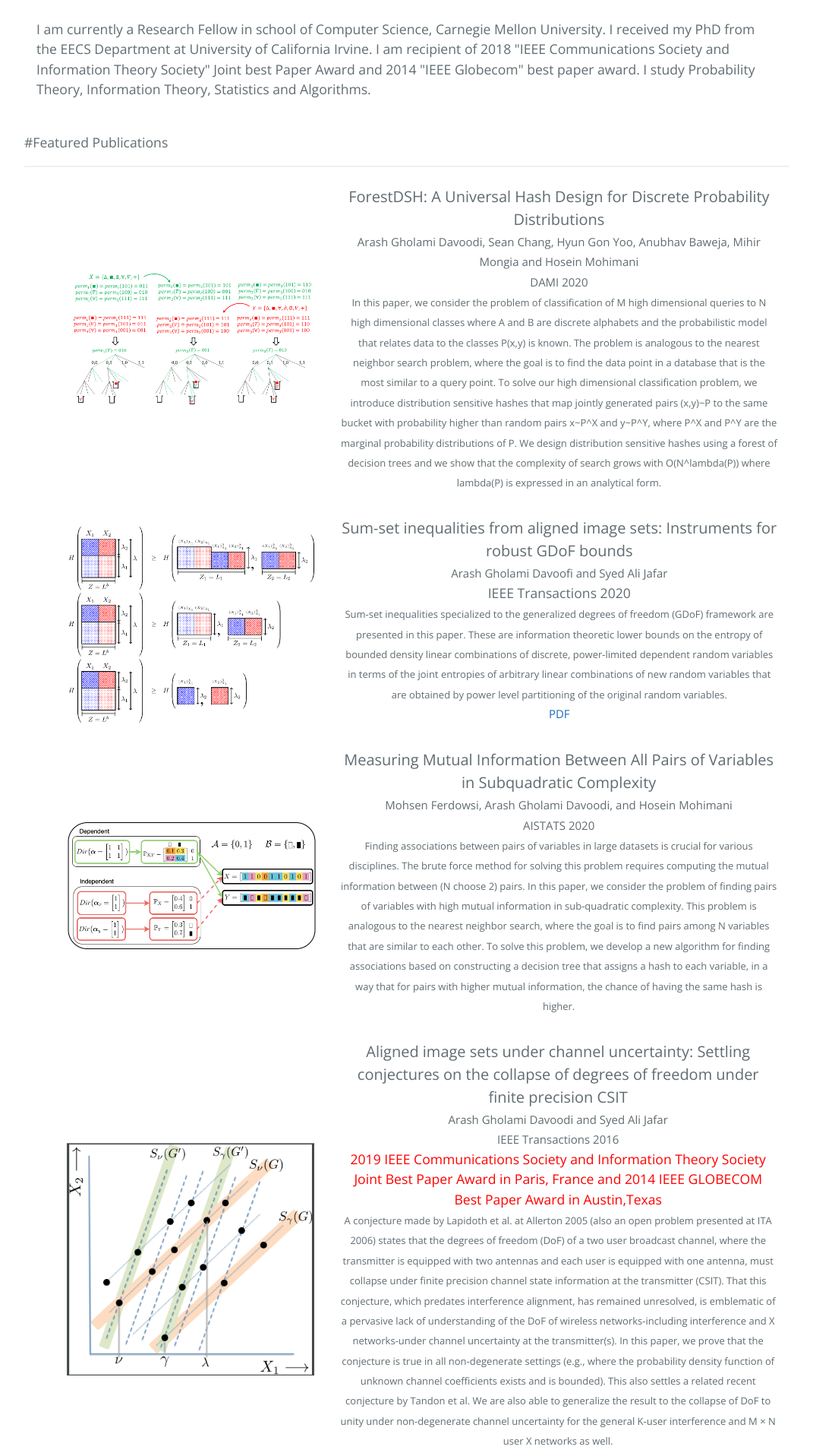
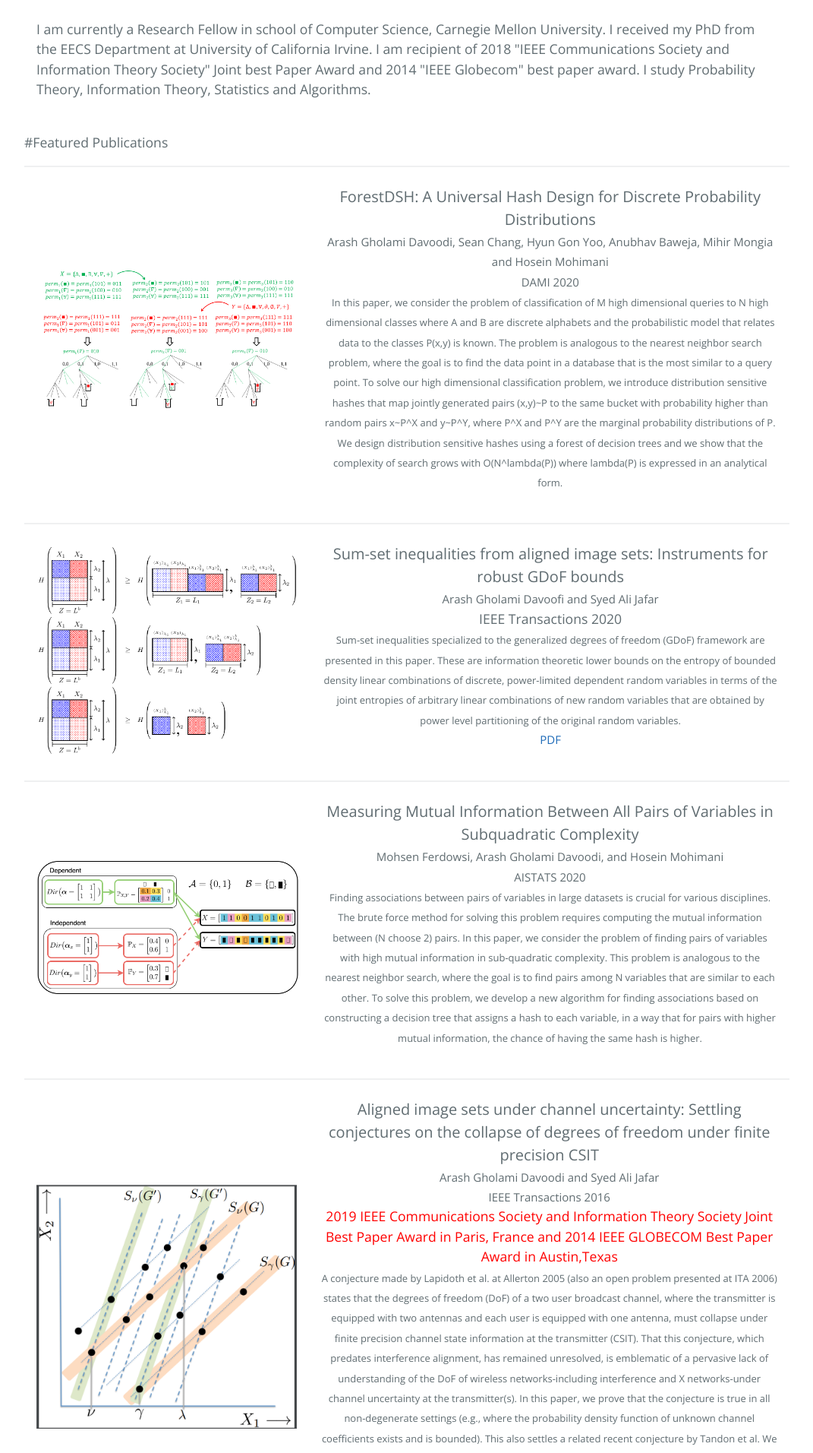
Before and after one commit to arashgholami/arashgholami.github.io, a Jekyll site: the page built from index.md, in a window 1280 px wide. Shown: the part 515-2427 px from the top of the page at 76% size, without its empty margins (104-1175 px from the left). Built offline with Jekyll 4.4.1, drawn with Linux system fonts in a browser that asks for light colours.

Commit message:
Update index.md

```diff
--- a/index.md
+++ b/index.md
@@ -17,10 +17,6 @@ layout: default
 
 #Featured Publications
 * * *
-
-<ul>
-
-
 
 <div class="menu-container noselect">
    <table class="content-table">
@@ -42,7 +38,7 @@ layout: default
       </tr>
    </table>
 </div>
-
+* * *
 
 <div class="menu-container noselect">
    <table class="content-table">
@@ -69,7 +65,7 @@ level partitioning of the original random variables. </font><br>
    </table>
 </div>
 
-
+* * *
 
 <div class="menu-container noselect">
    <table class="content-table">
@@ -95,7 +91,7 @@ of having the same hash is higher. </font><br>
       </tr>
    </table>
 </div>
-
+* * *
 <div class="menu-container noselect">
    <table class="content-table">
     <col width="500px" />
@@ -118,7 +114,7 @@ of having the same hash is higher. </font><br>
    </table>
 </div>
 
-</ul>
+
 # Rest of My Journal Publications
 * * *
 
```
